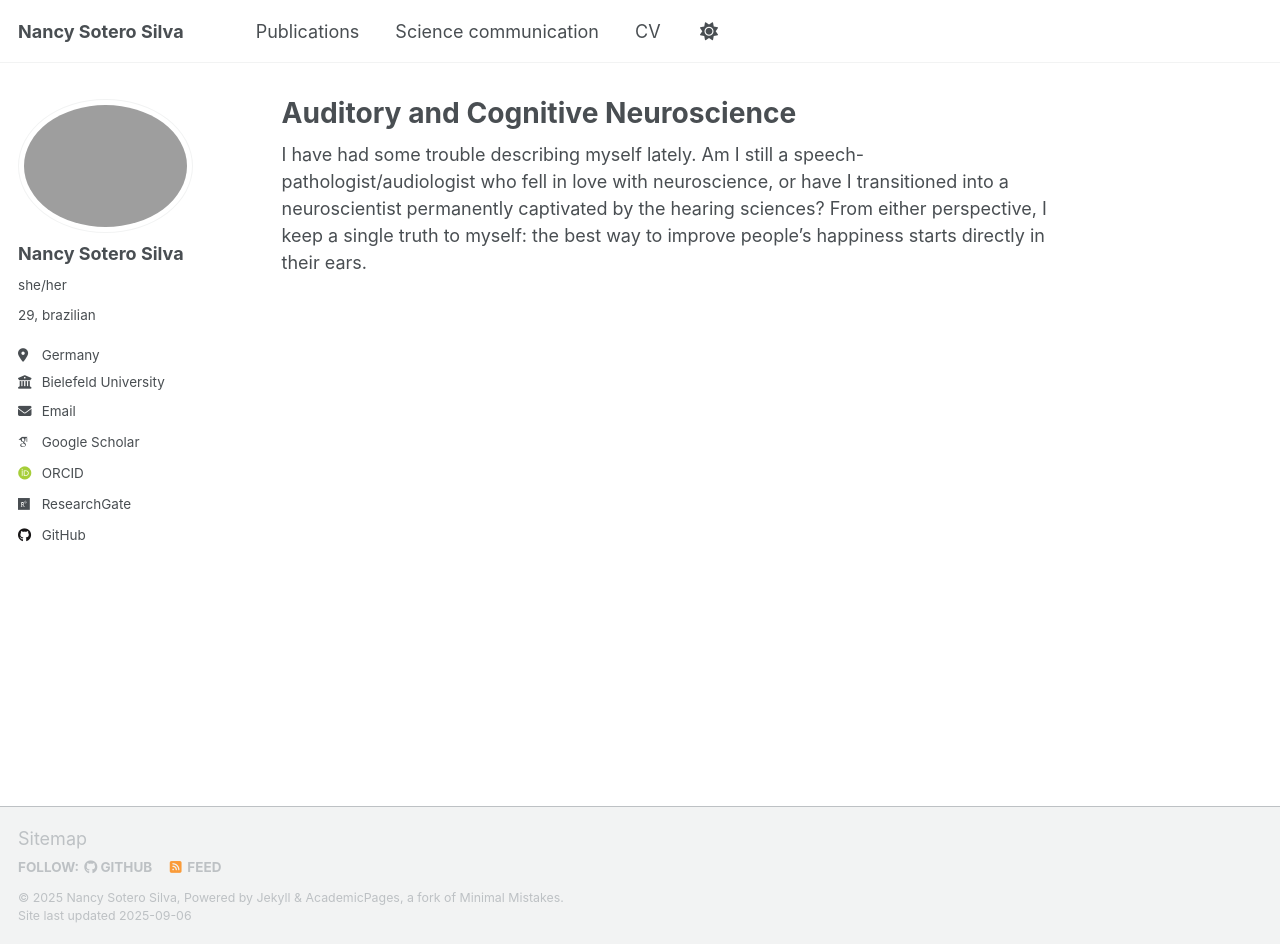
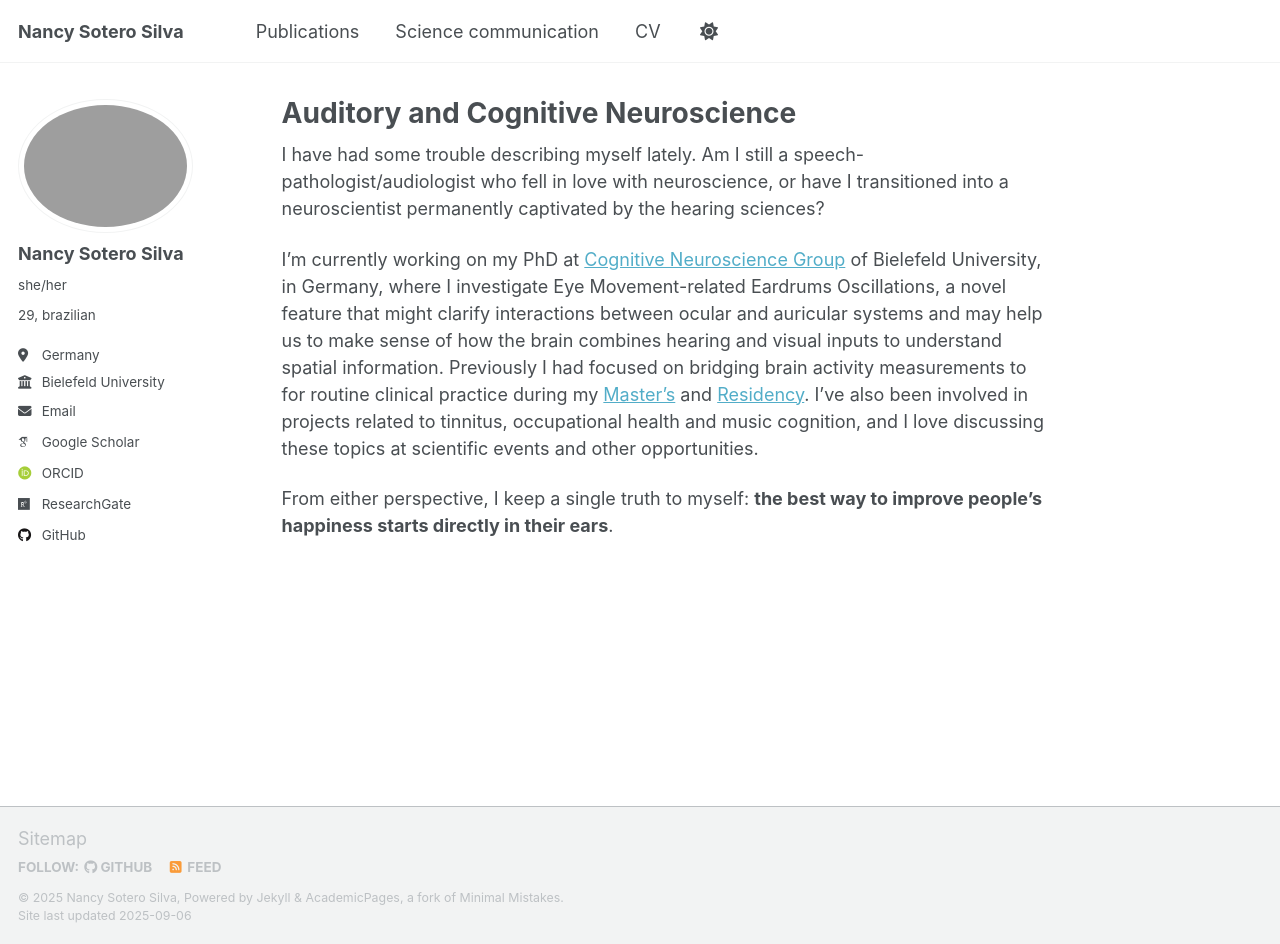
Before and after one commit to nancysotero/neuronency, a Jekyll site: the page built from _pages/about.md, in a window 1280 px wide and 944 px high. Built offline with Jekyll 4.4.1, drawn with Linux system fonts in a browser that asks for light colours; some web fonts are replaced; a script that is not in the unit is left out.

Commit message:
Update about.md

```diff
--- a/_pages/about.md
+++ b/_pages/about.md
@@ -7,4 +7,8 @@ redirect_from:
   - /about.html
 ---
 
-I have had some trouble describing myself lately. Am I still a speech-pathologist/audiologist who fell in love with neuroscience, or have I transitioned into a neuroscientist permanently captivated by the hearing sciences? From either perspective, I keep a single truth to myself: the best way to improve people's happiness starts directly in their ears.
+I have had some trouble describing myself lately. Am I still a speech-pathologist/audiologist who fell in love with neuroscience, or have I transitioned into a neuroscientist permanently captivated by the hearing sciences?
+
+I'm currently working on my PhD at [Cognitive Neuroscience Group](https://www.uni-bielefeld.de/fakultaeten/biologie/forschung/arbeitsgruppen/cns/research/audio-visual/index.xml) of Bielefeld University, in Germany, where I investigate Eye Movement-related Eardrums Oscillations, a novel feature that might clarify interactions between ocular and auricular systems and may help us to make sense of how the brain combines hearing and visual inputs to understand spatial information. Previously I had focused on bridging brain activity measurements to for routine clinical practice during my [Master's](https://institutosantosdumont.org.br/en/pos-graduacao-neuroengenharia/) and [Residency](https://institutosantosdumont.org.br/en/residencia-multiprofissional/). I've also been involved in projects related to tinnitus, occupational health and music cognition, and I love discussing these topics at scientific events and other opportunities.
+
+From either perspective, I keep a single truth to myself: <b>the best way to improve people's happiness starts directly in their ears</b>.
```
